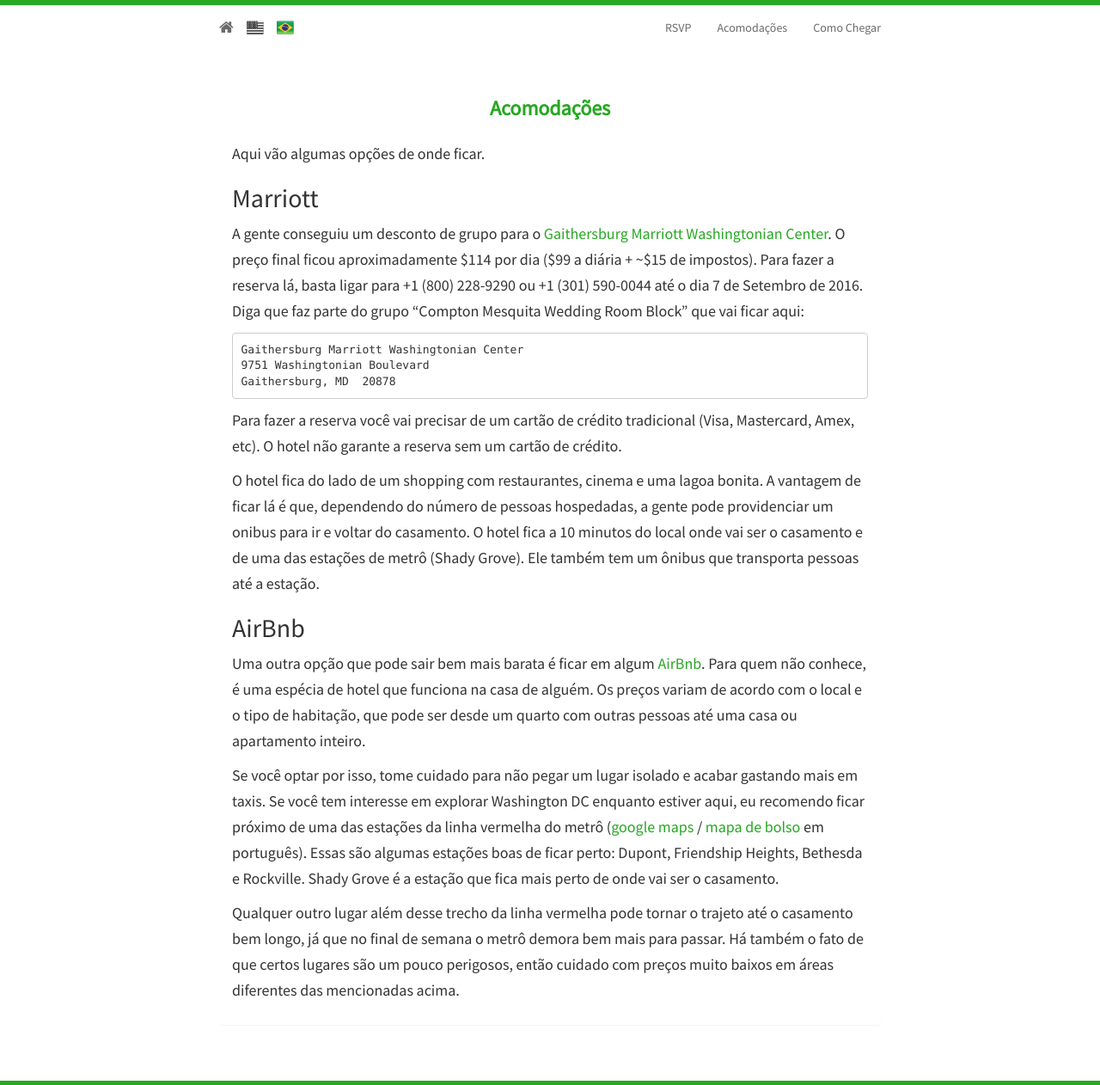
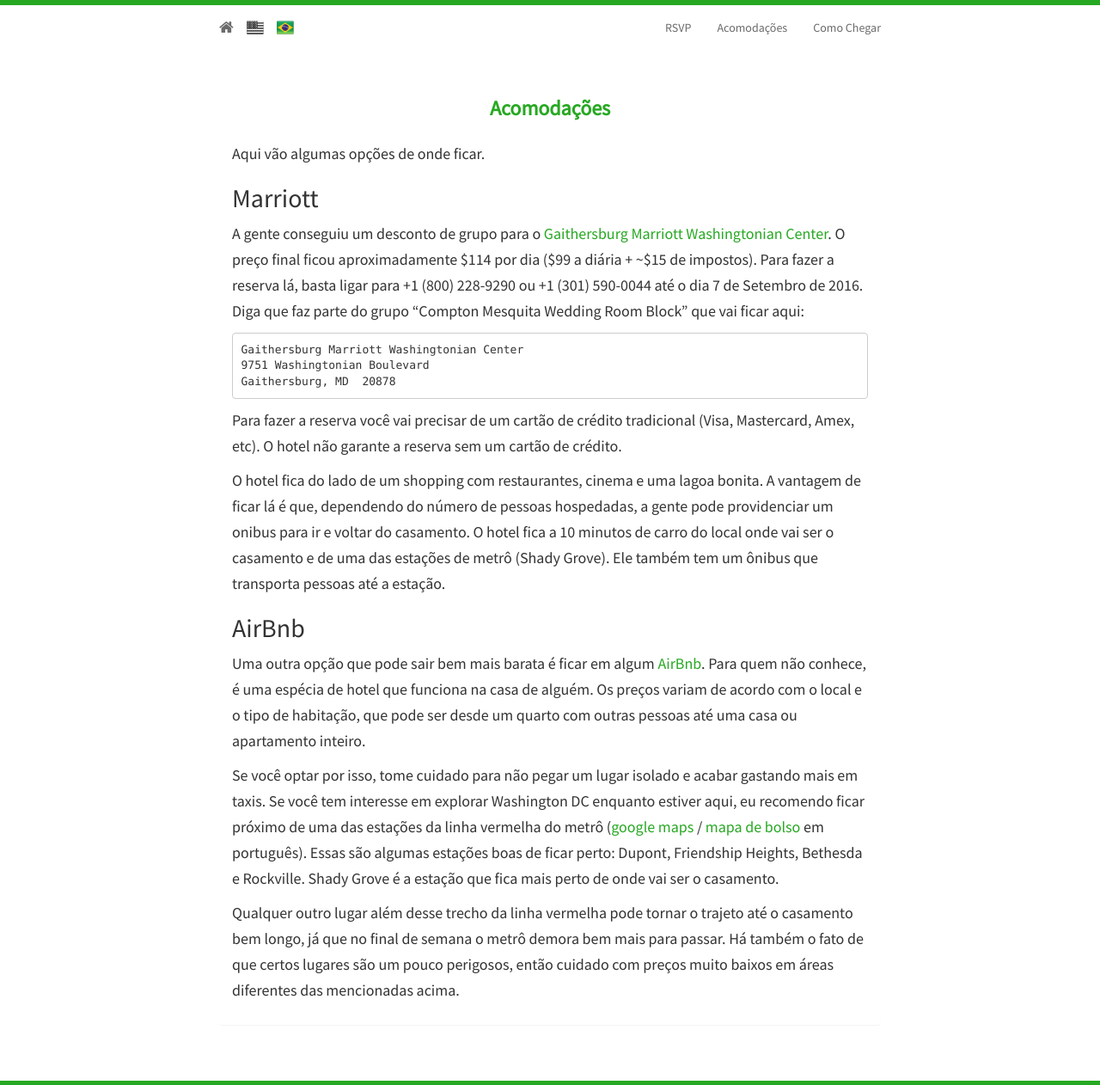
Before and after one commit to andersonvom/wedding-site, a Jekyll site: the page built from _posts/pt/0000-01-02-acomodações.md, in a window 1280 px wide. Shown: the whole page at 86% size. Built offline with Jekyll 4.4.1, drawn with Linux system fonts in a browser that asks for light colours; nearby versions of some CDN libraries.

Commit message:
Fix minor text in logding

```diff
--- a/_posts/pt/0000-01-02-acomodações.md
+++ b/_posts/pt/0000-01-02-acomodações.md
@@ -26,9 +26,9 @@ sem um cartão de crédito.
 O hotel fica do lado de um shopping com restaurantes, cinema e uma lagoa
 bonita.  A vantagem de ficar lá é que, dependendo do número de pessoas
 hospedadas, a gente pode providenciar um onibus para ir e voltar do
-casamento. O hotel fica a 10 minutos do local onde vai ser o casamento e
-de uma das estações de metrô (Shady Grove). Ele também tem um ônibus que
-transporta pessoas até a estação.
+casamento. O hotel fica a 10 minutos de carro do local onde vai ser o
+casamento e de uma das estações de metrô (Shady Grove). Ele também tem
+um ônibus que transporta pessoas até a estação.
 
 
 ## AirBnb
```
Also changed, not shown: _posts/en/0000-01-02-lodging.md (+1 -1 lines).
